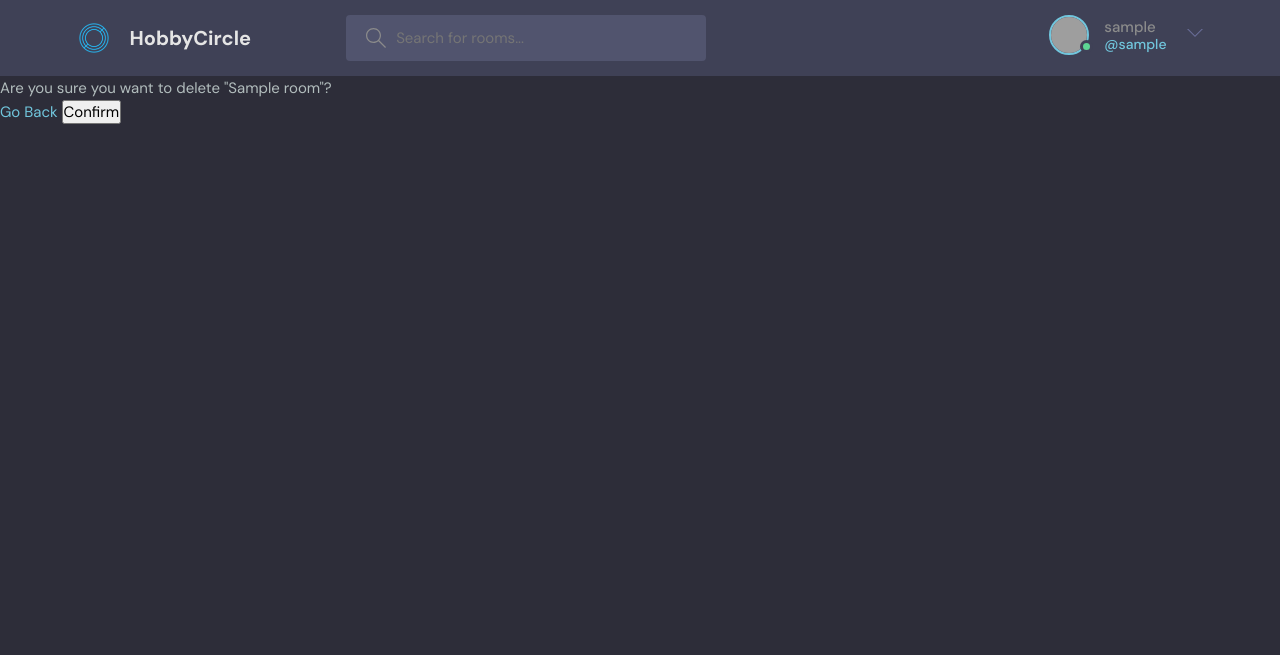
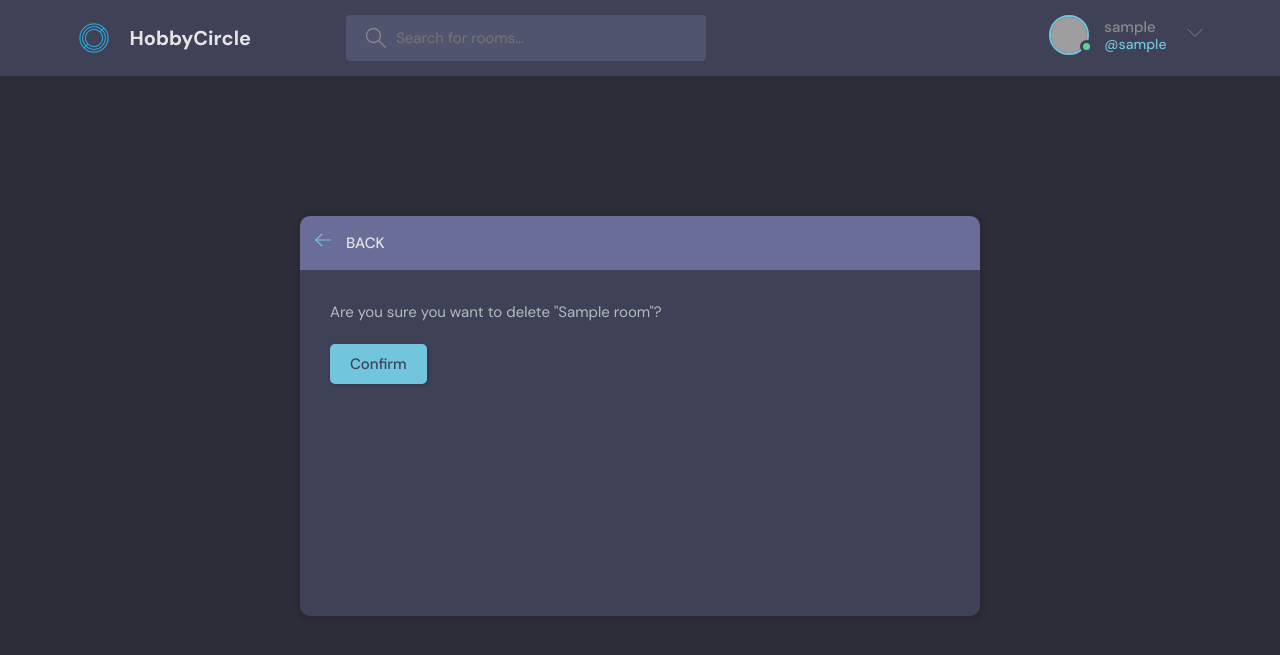
Before and after one commit to yijing-wu/Circle, a Django app: page /delete-room/1/ in a window 1280 px wide. Shown: the top 655 px of the page. Run offline with Django 4.2, Linux system fonts and the light colour scheme; a user stored in the database is signed in; tables that the repository leaves empty hold one stand-in row (values such as "Sample post"); grey boxes are pictures that could not be loaded.

Commit message:
Add styles to delete form

```diff
--- a/base/templates/base/delete.html
+++ b/base/templates/base/delete.html
@@ -1,11 +1,43 @@
-{% extends 'main.html' %} {% block content %}
+{% extends 'main.html' %}
+<!--  -->
+{% block content %}
 
-<form action="" method="POST">
-  {% csrf_token %}
-  <p>Are you sure you want to delete "{{obj}}"?</p>
-  <!-- request.META.HTTP_REFERER will send user to where they came from -->
-  <a href="{{request.META.HTTP_REFERER}}">Go Back</a>
-  <input type="submit" value="Confirm" />
-</form>
+<main class="delete-item layout">
+  <div class="container">
+    <div class="layout__box">
+      <div class="layout__boxHeader">
+        <div class="layout__boxTitle">
+          <!-- request.META.HTTP_REFERER will send user to where they came from -->
+          <a href="{{request.META.HTTP_REFERER}}">
+            <svg
+              version="1.1"
+              xmlns="http://www.w3.org/2000/svg"
+              width="32"
+              height="32"
+              viewBox="0 0 32 32"
+            >
+              <title>arrow-left</title>
+              <path
+                d="M13.723 2.286l-13.723 13.714 13.719 13.714 1.616-1.611-10.96-10.96h27.625v-2.286h-27.625l10.965-10.965-1.616-1.607z"
+              ></path>
+            </svg>
+          </a>
+          <h3>Back</h3>
+        </div>
+      </div>
+      <div class="layout__body">
+        <form class="form" action="" method="POST">
+          {% csrf_token %}
+          <div class="form__group">
+            <p>Are you sure you want to delete "{{obj}}"?</p>
+          </div>
 
-{% endblock content %}
+          <div class="for__group">
+            <input class="btn btn--main" type="submit" value="Confirm" />
+          </div>
+        </form>
+      </div>
+    </div>
+  </div>
+</main>
+{% endblock %}
--- a/base/templates/base/room_form.html
+++ b/base/templates/base/room_form.html
@@ -7,7 +7,7 @@
     <div class="layout__box">
       <div class="layout__boxHeader">
         <div class="layout__boxTitle">
-          <a href="{% url 'home' %}">
+          <a href="{{request.META.HTTP_REFERER}}">
             <svg
               version="1.1"
               xmlns="http://www.w3.org/2000/svg"
```
